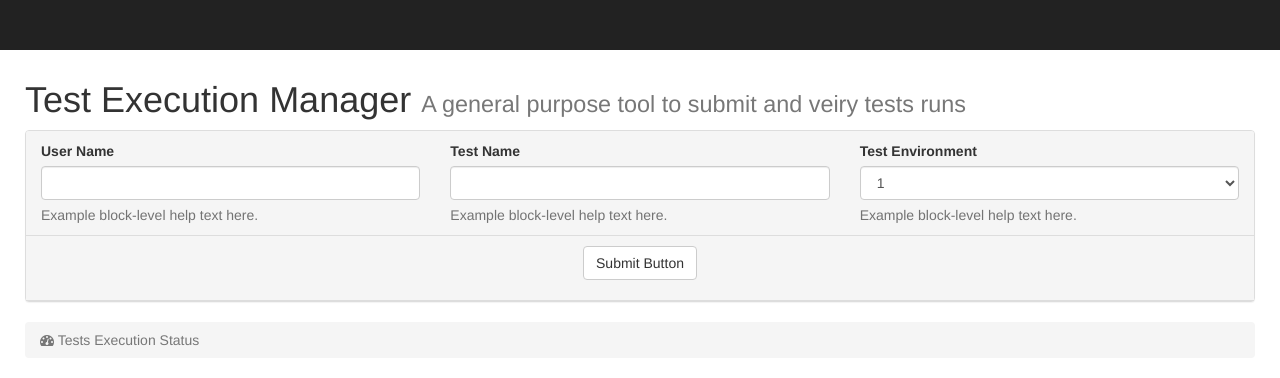
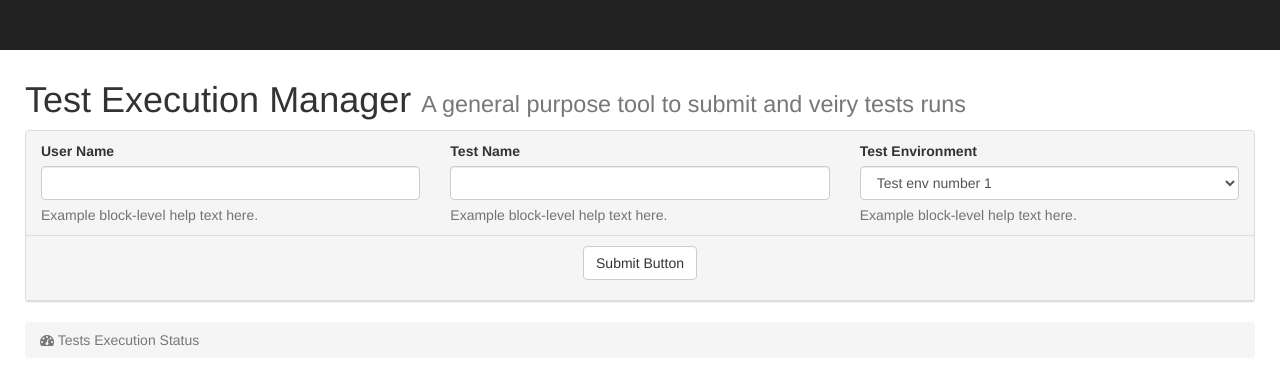
Before and after one commit to fsantiag/test-manager, a Django app: page /runs/ in a window 1280 px wide. Shown: the top 378 px of the page. Run offline with Django 3.2, Linux system fonts and the light colour scheme; data comes from the database, SQL or seed files in the repository; data that the repository does not hold is empty; some libraries are stand-ins or nearby versions.

Commit message:
Remove hardcoded environment list and add a call to the database

```diff
--- a/runs/templates/runs/index.html
+++ b/runs/templates/runs/index.html
@@ -52,11 +52,9 @@
                                     <div class="col-lg-4">
                                         <label>Test Environment</label>
                                         <select class="form-control" name="test_env">
-                                            <option selected="selected">1</option>
-                                            <option>2</option>
-                                            <option>3</option>
-                                            <option>4</option>
-                                            <option>5</option>
+                                            {% for env in envs_list %}
+                                            <option>{{ env.description}}</option>
+                                            {% endfor %}
                                         </select>
                                         <p class="help-block">Example block-level help text here.</p>
                                     </div>
--- a/runs/views.py
+++ b/runs/views.py
@@ -33,10 +33,10 @@ def index(request):
 
             try:
                 environment = Environment.objects.get(
-                        id=request.POST.get('test_env'))
+                        description=request.POST.get('test_env'))
             except Environment.DoesNotExist:
                 environment = Environment()
-                environment.name = request.POST.get('test_env').lower()
+                environment.description = request.POST.get('test_env').lower()
                 environment.save()
 
             run.user = user
@@ -54,8 +54,10 @@ def index(request):
 
 def render_template(request, errors=[], success=None):
     runs_list = Run.objects.all()
+    envs_list = Environment.objects.all()
     context = {}
     context['runs_list'] = runs_list
+    context['envs_list'] = envs_list
     if errors:
         context['errors'] = errors
     if success:
```
